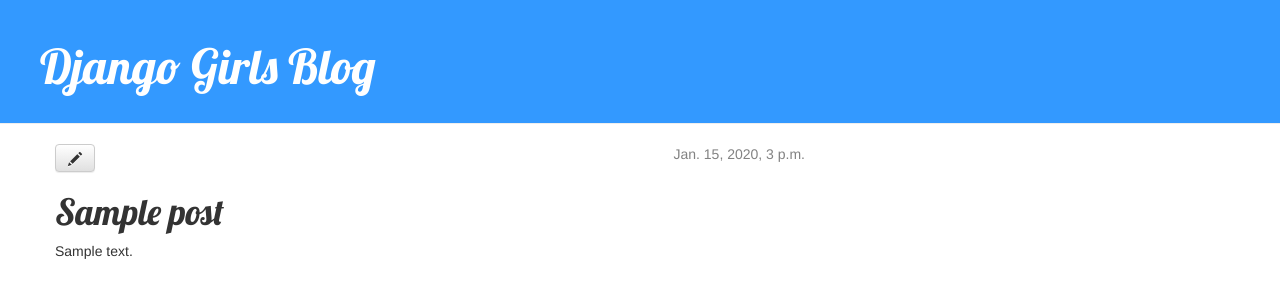
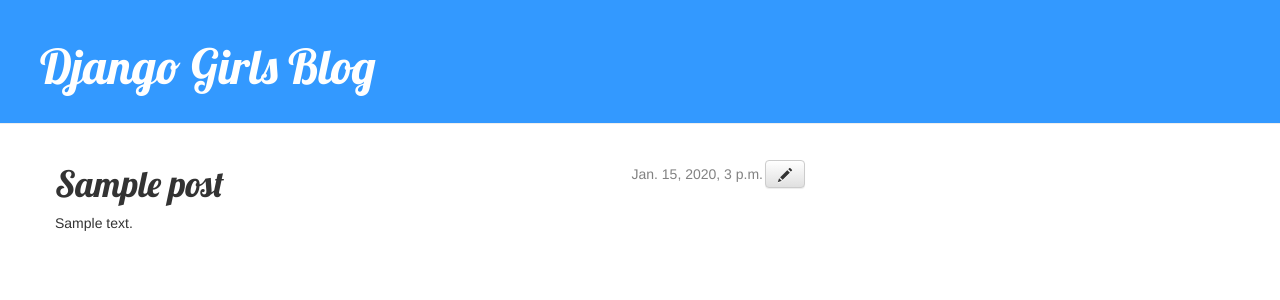
Before and after one commit to PunterGit/my-first-blog, a Django app: page /post/1/ in a window 1280 px wide. Shown: the top 300 px of the page. Run offline with Django 3.2, Linux system fonts and the light colour scheme; tables that the repository leaves empty hold one stand-in row (values such as "Sample post"); some libraries are stand-ins or nearby versions.

Commit message:
Change position of btn-edit.

```diff
--- a/blog/static/css/blog.css
+++ b/blog/static/css/blog.css
@@ -45,3 +45,8 @@
     .post h1 a, .post h1 a:visited {
         color: #000000;
     }
+    .btn-edit {
+        float: right;
+        margin-top: -4px;
+        margin-left: 2px;
+    }
--- a/blog/templates/blog/post_detail.html
+++ b/blog/templates/blog/post_detail.html
@@ -2,12 +2,13 @@
 
 {% block content %}
     <div class="post">
+        <a class="btn btn-default btn-edit" href="{% url 'post_edit' pk=post.pk %}"><span class="glyphicon glyphicon-pencil"></span></a>
         {% if post.published_date %}
             <div class="date">
                 {{ post.published_date }}
             </div>
         {% endif %}
-        <a class="btn btn-default" href="{% url 'post_edit' pk=post.pk %}"><span class="glyphicon glyphicon-pencil"></span></a>
+
         <h1>{{ post.title }}</h1>
         <p>{{ post.text|linebreaksbr }}</p>
     </div>
```
